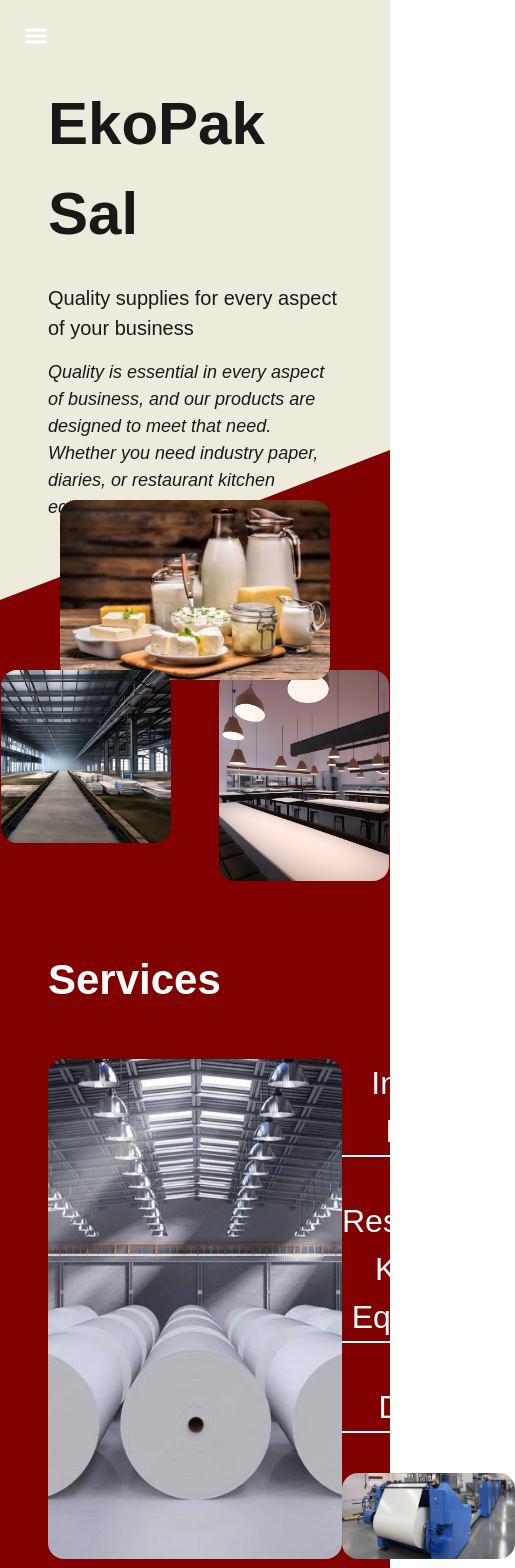
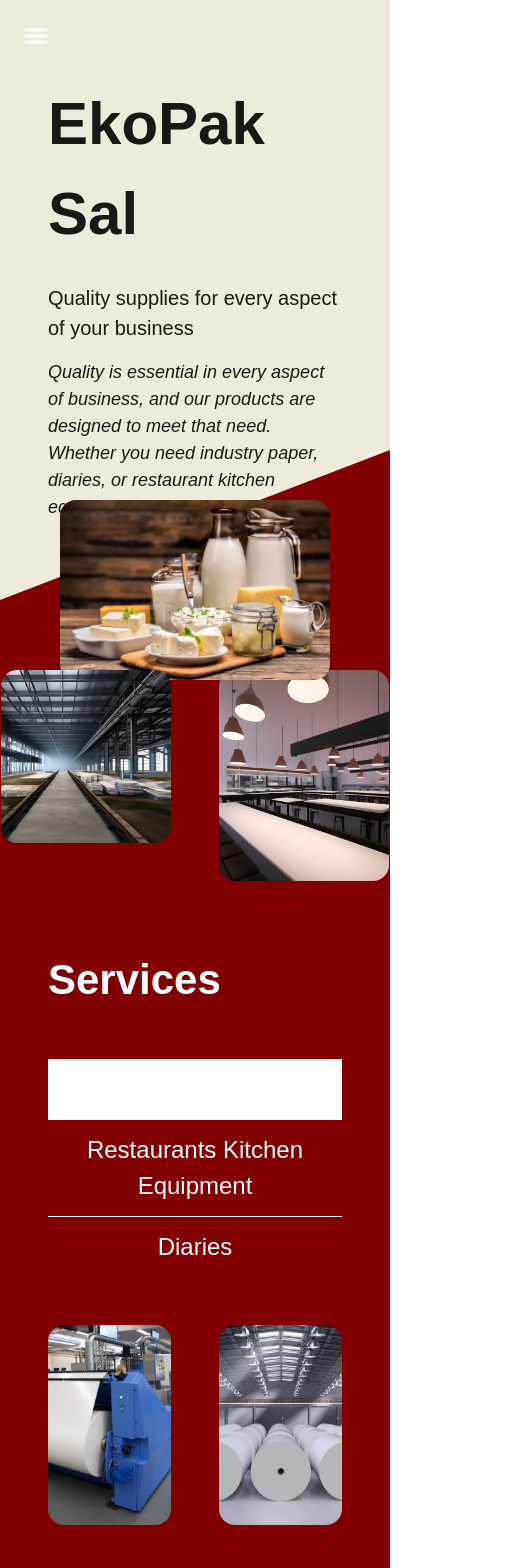
Before and after one commit to HSB1897/ekopakl, a React (Create React App) app in the folder client/: page / in a window 390 px wide. Shown: the top 1568 px of the page, 515 px wide, since content can reach past the window. Built offline with nearby package versions, Linux system fonts and the light colour scheme.

Commit message:
client: added new services section in main page for small screens

```diff
--- a/client/src/pages/Home/Services.jsx
+++ b/client/src/pages/Home/Services.jsx
@@ -1,22 +1,42 @@
-import React, {useState} from 'react';
+import React, {useState, useEffect} from 'react';
 import images from '../../assets';
 import Container from '../../components/Container';
 import Headline from '../../components/Headline';
 
 const Services = () => {
 
+  const [isSmallScreen, setIsSmallScreen] = useState(false);
   const [service, setService] = useState("paper");
+  const serviceNameClass = 'text-white text-[32px] hover:bg-white hover:text-primary-100 duration-200 select-none cursor-pointer py-3';
+  const serviceNameSmallScreenClass = 'text-white text-[24px] hover:bg-white hover:text-primary-100 duration-200 select-none cursor-pointer py-3';
+
+  const handleResize = () => {
+    setIsSmallScreen(window.innerWidth < 1024);
+  };
+
+  useEffect(() => {
+    handleResize();
+    window.addEventListener('resize', handleResize);
+    return () => {
+      window.removeEventListener('resize', handleResize);
+    };
+  }, []);
+
 
   return (
+    <div>
+      {!isSmallScreen ?
       <Container id='services'>
             <Headline className='text-white'>Services</Headline>
             <div className='flex mt-12 justify-between'>
               <img src={service==="paper" ? images.paperServices1 : service==="restaurant" ? images.restaurantServices1 : service==="diaries" ? images.diariesServices1 : null} alt="" className='h-[500px] w-[400px] object-cover rounded-2xl' />
               <div className='flex flex-col gap-10'>
-               <div className='flex flex-col gap-10 text-center'>
-                  <h2 className='text-white text-[32px] border-b-2 border-b-white neon duration-200 select-none cursor-pointer' onClick={() => setService("paper")}>Industry Paper</h2>
-                  <h2 className='text-white text-[32px] border-b-2 border-b-white neon duration-200 select-none cursor-pointer' onClick={() => setService("restaurant")}>Restaurants Kitchen Equipment</h2>
-                  <h2 className='text-white text-[32px] border-b-2 border-b-white neon duration-200 select-none cursor-pointer' onClick={() => setService("diaries")}>Diaries</h2>
+                 <div className='flex flex-col text-center'>
+                    <h2 className={service==='paper' ? serviceNameClass + ' bg-white text-primary-100' : serviceNameClass} onClick={() => setService("paper")}>Industry Paper</h2>
+                    <div className='w-full h-[1px] bg-white'></div>
+                    <h2 className={service==='restaurant' ? serviceNameClass + ' bg-white text-primary-100' : serviceNameClass} onClick={() => setService("restaurant")}>Industrial Kitchen Equipment</h2>
+                    <div className='w-full h-[1px] bg-white'></div>
+                    <h2 className={service==='diaries' ? serviceNameClass + ' bg-white text-primary-100' : serviceNameClass} onClick={() => setService("diaries")}>Diaries</h2>
                  </div>
                  <div className={`${service} w-full bg-cover bg-center bg-no-repeat flex-1 bg-white rounded-2xl`}></div>
               </div>
@@ -26,6 +46,28 @@
               </div>
             </div>
       </Container>
+
+      :
+
+      <Container id='services'>
+        <Headline className='text-white'>Services</Headline>
+        <div className='flex flex-col text-center mt-12'>
+          <h2 className={service==='paper' ? serviceNameSmallScreenClass + ' bg-white text-primary-100' : serviceNameSmallScreenClass} onClick={() => setService("paper")}>Industry Paper</h2>
+          <div className='w-full h-[1px] bg-white'></div>
+          <h2 className={service==='restaurant' ? serviceNameSmallScreenClass + ' bg-white text-primary-100' : serviceNameSmallScreenClass} onClick={() => setService("restaurant")}>Restaurants Kitchen Equipment</h2>
+          <div className='w-full h-[1px] bg-white'></div>
+          <h2 className={service==='diaries' ? serviceNameSmallScreenClass + ' bg-white text-primary-100' : serviceNameSmallScreenClass} onClick={() => setService("diaries")}>Diaries</h2>
+        </div>
+
+        <div className='grid gap-12 m-auto grid-cols-2 items-center justify-center w-full mt-12'>
+          <img src={service==="paper" ? images.paperServices2 : service==="restaurant" ? images.restaurantServices2 : service==="diaries" ? images.diariesServices2 : null} className='m-auto w-[200px] md:w-[300px] h-[200px] rounded-2xl object-cover' alt="" />
+          <img src={service==="paper" ? images.paperServices1 : service==="restaurant" ? images.restaurantServices1 : service==="diaries" ? images.diariesServices1 : null} className='m-auto w-[200px] md:w-[300px] h-[200px] rounded-2xl object-cover' alt="" />
+          <img src={service==="paper" ? images.paperServices3 : service==="restaurant" ? images.restaurantServices3 : service==="diaries" ? images.diariesServices3 : null} className='m-auto w-[200px] md:w-[300px] h-[200px] rounded-2xl object-cover ' alt="" />
+          <img src={service==="paper" ? images.paperServices4 : service==="restaurant" ? images.restaurantServices4 : service==="diaries" ? images.diariesServices4 : null} className='m-auto w-[200px] md:w-[300px] h-[200px] rounded-2xl object-cover ' alt="" />
+        </div>
+      </Container>
+    }
+    </div>
   );
 }
 
```
Lines whose indentation alone changed are shown as unchanged.
